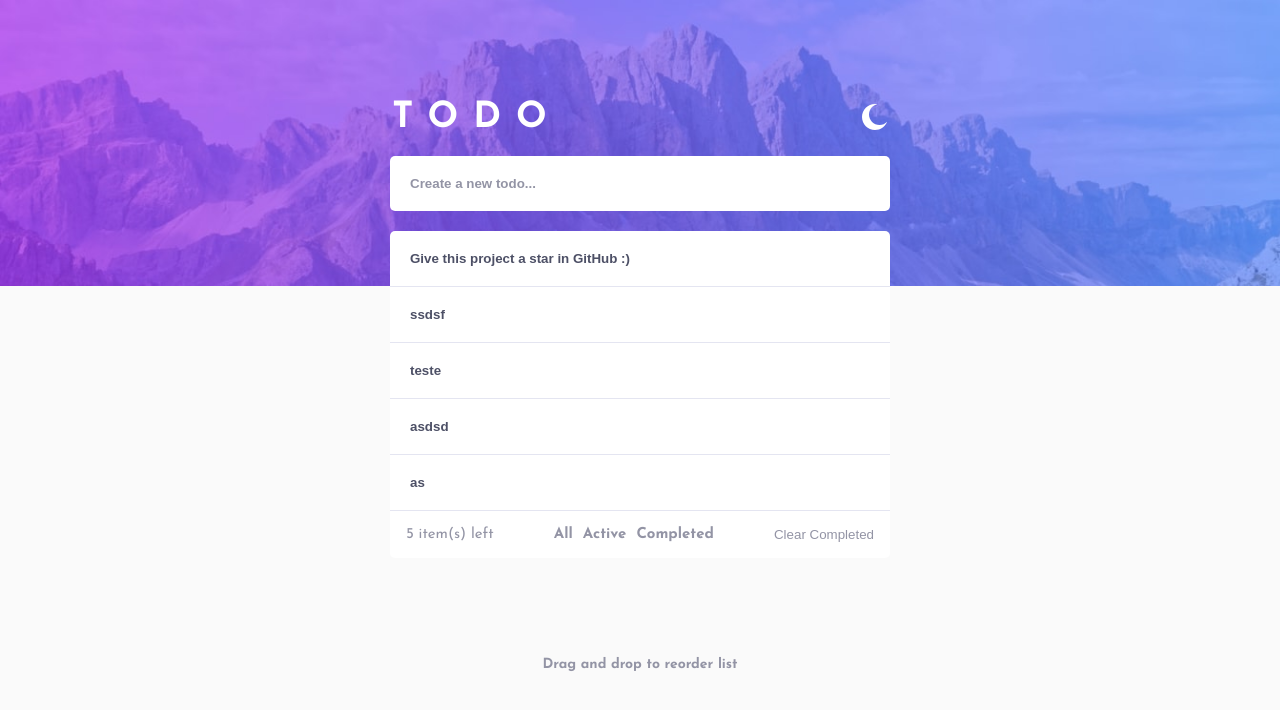
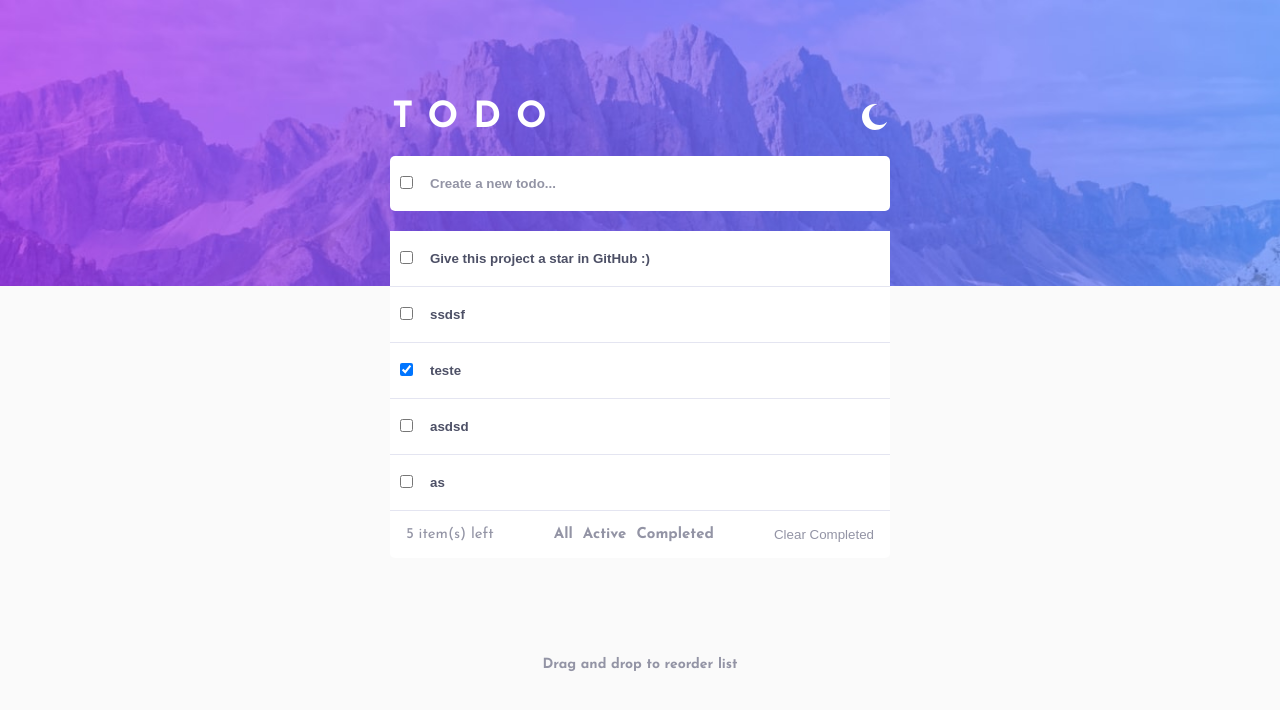
Before and after one commit to Danielhu3/todo-list-react, a React (Create React App) app: page / in a window 1280 px wide. Shown: the top 710 px of the page. Built offline with nearby package versions, Linux system fonts and the light colour scheme; data requests are answered from the project's data file.

Commit message:
creating checkbox

```diff
--- a/src/App.css
+++ b/src/App.css
@@ -38,6 +38,8 @@ body{
   font-family: 'Josefin Sans', sans-serif;
 
 }
+
+
 
 .App{
   height: 100vh;
@@ -126,7 +128,7 @@ body{
 }
 
 /* border on the 1st input (input to add items to todo list)*/
-.bottom-list-create input{
+.bottom-list-create input[type='text']{
   border-radius: 0.5rem;
   border: none;
 }
@@ -135,6 +137,11 @@ body{
 .bottom-list-created input:nth-of-type(1){
   border-radius: 0.5rem 0.5rem 0 0;
 
+}
+
+li{
+  list-style: none;
+  position: relative;
 }
 
 .bottom-description{
--- a/src/Components/BottomPart.js
+++ b/src/Components/BottomPart.js
@@ -11,13 +11,15 @@ const BottomPart = ({darkMode, data, setData}) => {
             <div className='bottom-list-create'>
               <Input placeholder='Create a new todo...' darkMode={darkMode} AddItem={true} setData={setData}/>
             </div>
-            <div className='bottom-list-created'>
+            <ul className='bottom-list-created'>
               {
-                data ? data.map((item) => <Input text={item.text} key={item.id} id={item.id} done={item.done}darkMode={darkMode}/>)
+                data ? data.map((item) =>
+                <li><Input text={item.text} key={item.id} id={item.id} done={item.done}darkMode={darkMode}/></li>
+                )
                 : null
               }
               <BottomBar darkMode={darkMode} data={data}/>
-            </div>
+            </ul>
           </div>
           <div className={`bottom-description ${darkMode ? 'dark-mode' : ''}`}>Drag and drop to reorder list</div>
       </div>
--- a/src/Components/Input.js
+++ b/src/Components/Input.js
@@ -49,14 +49,27 @@ const Input = ({text, id, done, placeholder, darkMode, AddItem, setData}) => {
 
 
   }
+
   return (
-  <input type='text' placeholder={placeholder}
+  <>
+  {
+     <input type='checkbox' className={styles.checkbox} checked={done}></input>
+  }
+
+
+
+   <input type='text' placeholder={placeholder}
   value={value} onChange={(event)=> setValue(event.target.value)}
 
   onKeyDown ={(event) => AddItem ? event.key === 'Enter' ? todoPost(event) : null
   : event.key === 'Enter' ? todoEdit(event) : null}
 
-  className={`${styles.input} ${darkMode ? styles.darkMode : ''}`}></input>
+  className={`${styles.input} ${darkMode ? styles.darkMode : ''}`}>
+    </input>
+  </>
+
+
+
   )
 }
 
--- a/src/Components/Input.module.css
+++ b/src/Components/Input.module.css
@@ -1,6 +1,6 @@
 .input{
     display: block;
-    padding: 2rem 0 2rem 2rem;
+    padding: 2rem 0 2rem 4rem;
     width: 50rem;
     border: none;
     font-weight: 700;
@@ -26,3 +26,9 @@
 .input.darkMode::placeholder{
     color: var(--dark-grayish-blue2);
 }
+
+.checkbox{
+    position:absolute;
+    left: 1rem;;
+    top:2rem;
+}
```
